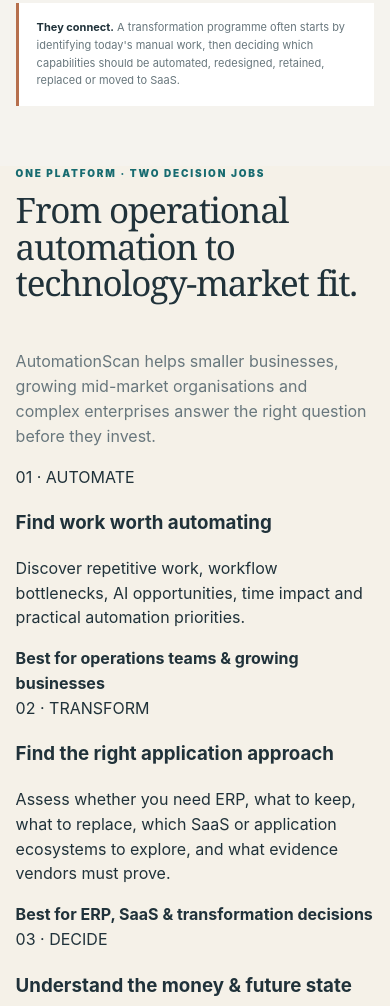
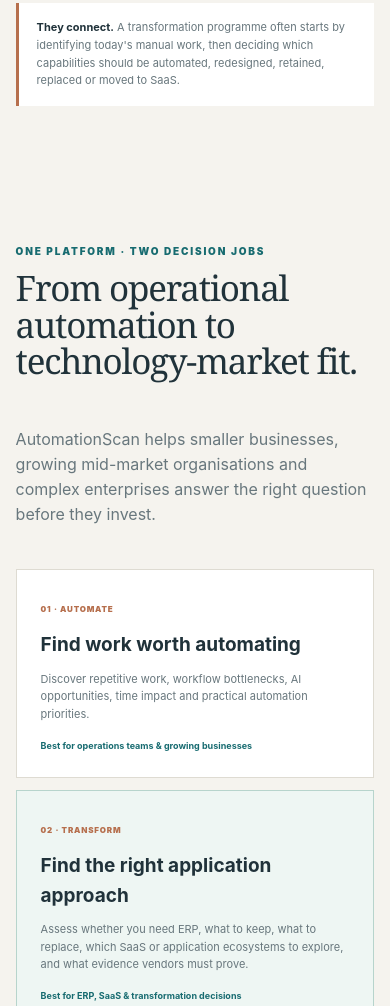
Before and after one commit to AlwaysInnovative/AutomationScan, a plain HTML site: page index.html in a window 390 px wide. Shown: the part 3598-4604 px from the top of the page. Drawn offline with Linux system fonts and the light colour scheme.

Commit message:
Style unified automation transformation outcomes

```diff
--- a/site.css
+++ b/site.css
@@ -178,3 +178,5 @@
 .need-erp-grid,.savings-grid,.benefit-grid{display:grid;grid-template-columns:repeat(3,1fr);gap:9px}.need-erp-grid article,.savings-grid article,.benefit-grid article{padding:18px;background:#faf9f5;border:1px solid var(--line)}.need-erp-grid .primary-need{background:#eef6f3;border-color:#b7d4cc}.need-erp-grid span{display:block;font-size:8px;letter-spacing:.1em;text-transform:uppercase;color:var(--muted);font-weight:900}.need-erp-grid b,.savings-grid b,.benefit-grid b{display:block;font-size:12px;margin:7px 0}.need-erp-grid p,.savings-grid p,.benefit-grid p{font-size:10px;line-height:1.55;color:var(--muted)}@media(max-width:900px){.need-erp-grid,.savings-grid,.benefit-grid{grid-template-columns:1fr 1fr}}@media(max-width:600px){.need-erp-grid,.savings-grid,.benefit-grid{grid-template-columns:1fr}}
 .intent-section{padding:72px 0;background:#fff}.intent-grid{display:grid;grid-template-columns:repeat(4,1fr);gap:10px;margin-top:24px}.intent-card{display:block;text-decoration:none;color:inherit;border:1px solid var(--line);padding:22px;background:#faf9f5;min-height:205px}.intent-card:hover{transform:translateY(-2px);box-shadow:0 12px 30px rgba(20,37,45,.08)}.intent-card.intent-primary{background:#eef6f3;border-color:#b9d4cd}.intent-card>span{font-size:9px;font-weight:900;color:var(--copper);letter-spacing:.12em}.intent-card h3{font-size:17px;line-height:1.2;margin:13px 0 9px}.intent-card p{font-size:11px;line-height:1.55;color:var(--muted)}.intent-card b{display:block;margin-top:14px;font-size:10px;color:var(--teal)}@media(max-width:900px){.intent-grid{grid-template-columns:1fr 1fr}}@media(max-width:600px){.intent-grid{grid-template-columns:1fr}.intent-section{padding:54px 0}}
 .explore-grid{display:grid;grid-template-columns:1fr 1fr;gap:12px}.explore-card{padding:20px;border:1px solid var(--line);background:#fff}.explore-card:nth-child(-n+2){background:#eef6f3;border-color:#b7d4cc}.explore-head{display:grid;grid-template-columns:1fr auto;gap:4px 12px;margin-bottom:12px}.explore-head span{grid-column:1/-1;font-size:8px;letter-spacing:.1em;font-weight:900;color:var(--copper)}.explore-head b{font-size:18px}.explore-head strong{font-size:10px;color:var(--teal);align-self:center}.explore-card p{font-size:10px;line-height:1.55;color:var(--muted);margin:8px 0}.explore-card p b{color:var(--ink)}.explore-gap{margin-top:12px;padding:9px;background:#f5f3ee;font-size:8px;line-height:1.5;color:var(--muted)}@media(max-width:700px){.explore-grid{grid-template-columns:1fr}}
+
+.platform-outcomes{padding:78px 0;background:#f5f3ee}.outcome-grid{display:grid;grid-template-columns:repeat(3,1fr);gap:12px;margin-top:26px}.outcome-grid article{padding:24px;background:#fff;border:1px solid var(--line)}.outcome-grid article:nth-child(2){background:#eef6f3;border-color:#b7d4cc}.outcome-grid span{font-size:8px;letter-spacing:.1em;font-weight:900;color:var(--copper)}.outcome-grid h3{font-size:19px;margin:12px 0 9px}.outcome-grid p{font-size:11px;line-height:1.6;color:var(--muted)}.outcome-grid b{display:block;margin-top:15px;font-size:9px;color:var(--teal)}@media(max-width:800px){.outcome-grid{grid-template-columns:1fr}}
```
